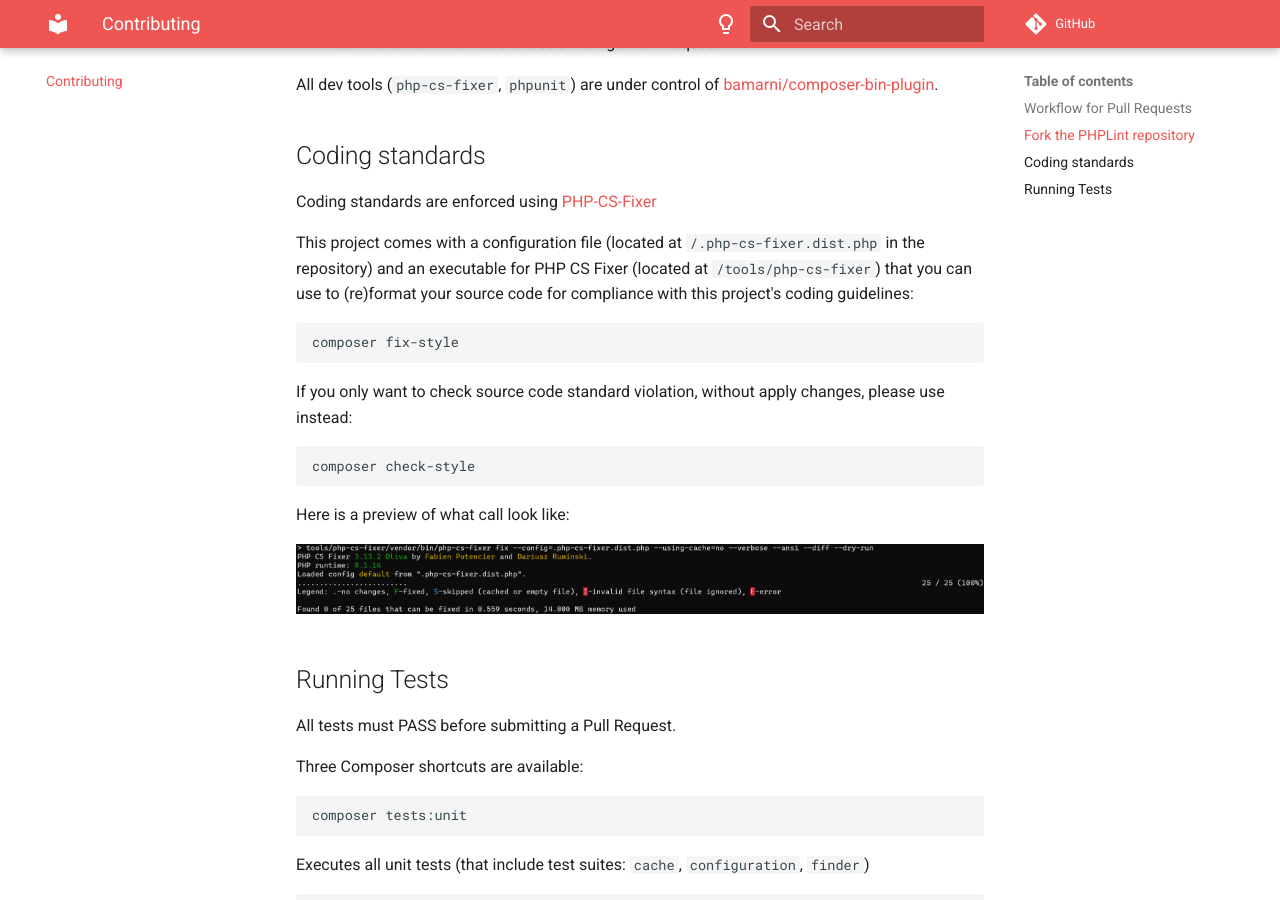
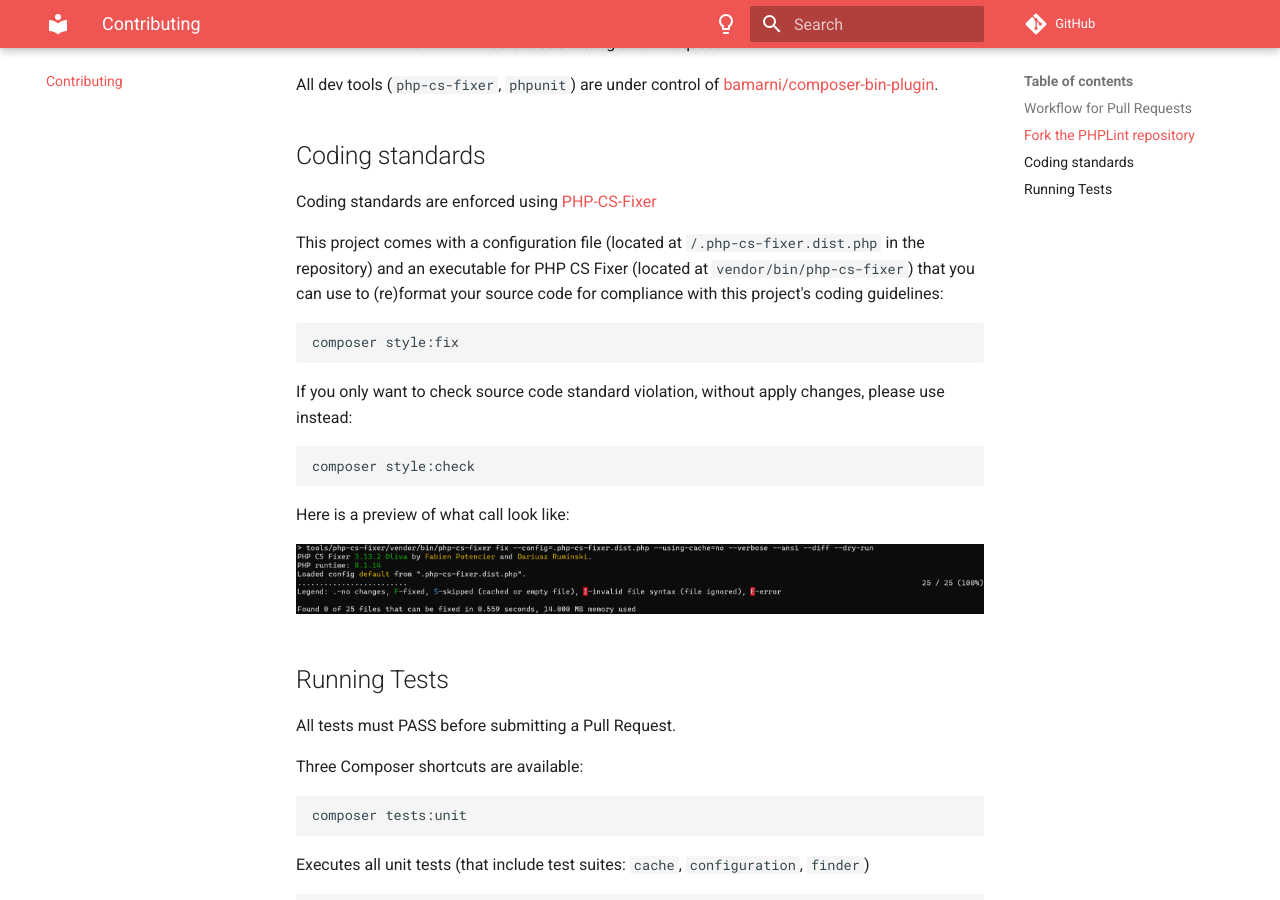
Before and after one commit to overtrue/phplint, an MkDocs documentation site: the page built from docs/contributing.md, in a window 1280 px wide and 900 px high, scrolled down 894 px. Built offline with MkDocs 1.6.1 and Material for MkDocs 9.7.7, drawn with Linux system fonts in a browser that asks for light colours; comment, search, counter and statistics services are not loaded.

Commit message:
Reorganized dev tools under their own composer namespace

````diff
--- a/docs/contributing.md
+++ b/docs/contributing.md
@@ -35,16 +35,16 @@ All dev tools (`php-cs-fixer`, `phpunit`) are under control of [bamarni/composer
 Coding standards are enforced using [PHP-CS-Fixer][php-cs-fixer]
 
 This project comes with a configuration file (located at `/.php-cs-fixer.dist.php` in the repository)
-and an executable for PHP CS Fixer (located at `/tools/php-cs-fixer`) that you can use to (re)format your source code for compliance with this project's coding guidelines:
+and an executable for PHP CS Fixer (located at `vendor/bin/php-cs-fixer`) that you can use to (re)format your source code for compliance with this project's coding guidelines:
 
 ```shell
-composer fix-style
+composer style:fix
 ```
 
 If you only want to check source code standard violation, without apply changes, please use instead:
 
 ```shell
-composer check-style
+composer style:check
 ```
 
 Here is a preview of what call look like:
````
Also changed, not shown: composer.json (+5 -5 lines), 1 other file.
